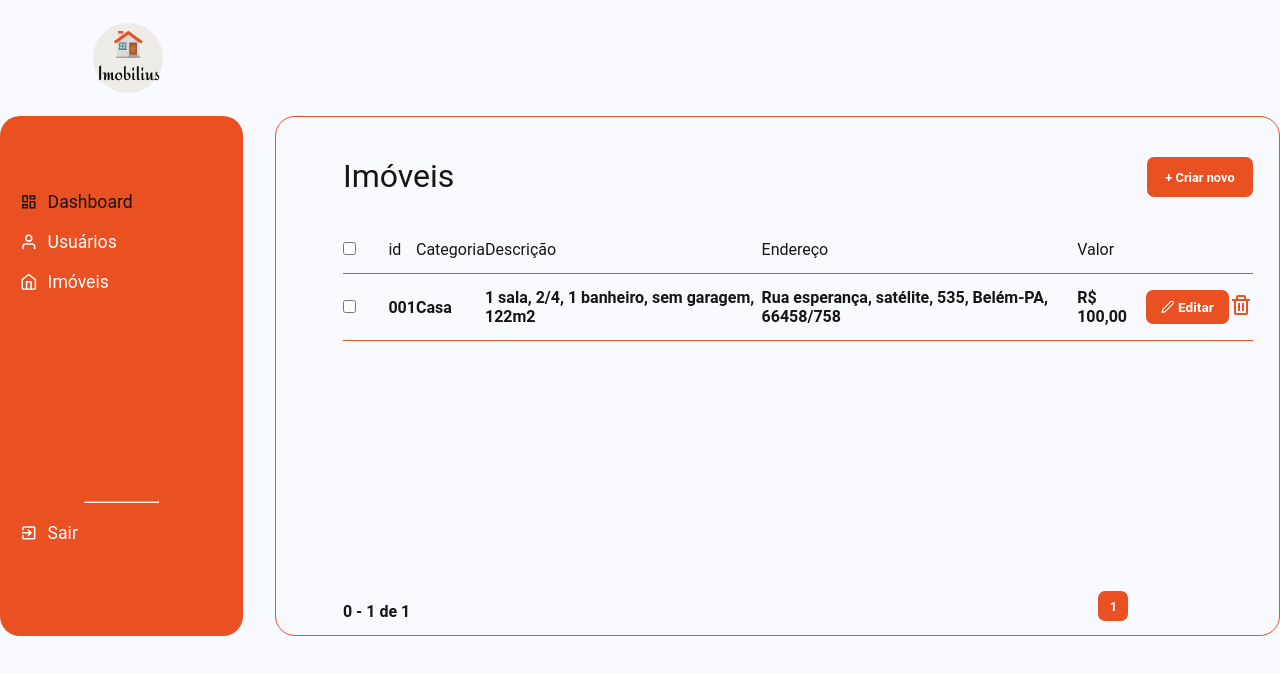
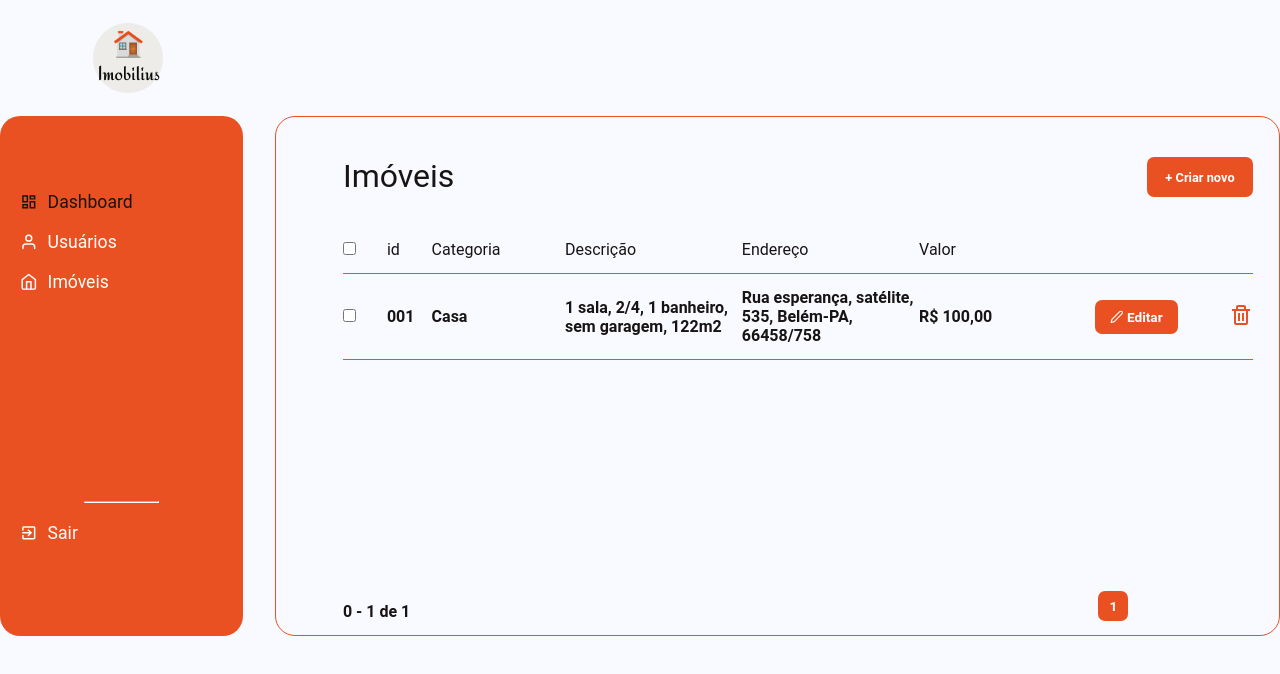
Before and after one commit to LeonardoSilvaCosta/imobilius-frontend, a React (Vite) app: page /real-state in a window 1280 px wide. Shown: the top 674 px of the page. Built offline with nearby package versions, Linux system fonts and the light colour scheme; what miragejs would draw is missing.

Commit message:
Finaliza a estilização do componente ManagementTable para Usuários e Imóveis

```diff
--- a/src/components/ManagementTable/index.tsx
+++ b/src/components/ManagementTable/index.tsx
@@ -29,16 +29,22 @@ export function ManagementTable({ title, entityType }: ManagementTableProps) {
         <h2>{title}</h2>
         <button>+ Criar novo</button>
       </header>
-      <div className="table-container">
+      <div
+        className={
+          entityType === "user"
+            ? "table-container-user"
+            : "table-container-real-state"
+        }
+      >
         {entityType === "user" ? (
           <table>
             <tr>
               <th>
                 <input type="checkbox" />
               </th>
-              <th>Nome</th>
-              <th>E-mail</th>
-              <th>Telefone</th>
+              <th className="user-name">Nome</th>
+              <th className="user-email">E-mail</th>
+              <th className="user-phone">Telefone</th>
               <th className="edit"></th>
               <th className="delete"></th>
             </tr>
@@ -46,14 +52,16 @@ export function ManagementTable({ title, entityType }: ManagementTableProps) {
               <td>
                 <input type="checkbox" />
               </td>
-              <td>Leonardo Costa</td>
-              <td>leonardocostapsi@gmail.com</td>
-              <td>(91) 98816-5507</td>
+              <td className="user-name">Leonardo Costa</td>
+              <td className="user-email">leonardocostapsi@gmail.com</td>
+              <td className="user-phone">(91) 98816-5507</td>
               <td className="edit">
-                <button>
-                  <FiEdit2 />
-                  Editar
-                </button>
+                <span>
+                  <button>
+                    <FiEdit2 />
+                    Editar
+                  </button>
+                </span>
               </td>
               <td className="delete">
                 <BiTrash className="trash-icon" />
@@ -66,11 +74,11 @@ export function ManagementTable({ title, entityType }: ManagementTableProps) {
               <th>
                 <input type="checkbox" />
               </th>
-              <th>id</th>
-              <th>Categoria</th>
-              <th>Descrição</th>
-              <th>Endereço</th>
-              <th>Valor</th>
+              <th className="real-state-id">id</th>
+              <th className="real-state-category">Categoria</th>
+              <th className="real-state-real-state-description">Descrição</th>
+              <th className="real-state-address">Endereço</th>
+              <th className="real-state-value">Valor</th>
               <th className="edit"></th>
               <th className="delete"></th>
             </tr>
@@ -78,11 +86,11 @@ export function ManagementTable({ title, entityType }: ManagementTableProps) {
               <td>
                 <input type="checkbox" />
               </td>
-              <td>001</td>
-              <td>Casa</td>
-              <td>1 sala, 2/4, 1 banheiro, sem garagem, 122m2</td>
-              <td>Rua esperança, satélite, 535, Belém-PA, 66458/758</td>
-              <td>R$ 100,00</td>
+              <td className="real-state-id">001</td>
+              <td className="real-state-category">Casa</td>
+              <td className="real-state-real-state-description">1 sala, 2/4, 1 banheiro, sem garagem, 122m2</td>
+              <td className="real-state-address">Rua esperança, satélite, 535, Belém-PA, 66458/758</td>
+              <td className="real-state-value">R$ 100,00</td>
               <td className="edit">
                 <button>
                   <FiEdit2 />
--- a/src/components/ManagementTable/styles.css
+++ b/src/components/ManagementTable/styles.css
@@ -8,7 +8,7 @@
   border-radius: 1.25rem;
 }
 
-h2 {
+.management-table-container h2 {
   font-size: 2rem;
   font-weight: normal;
 }
@@ -50,39 +50,53 @@ h2 {
   height: 30px;
 }
 
-.table-container {
+.table-container-user, .table-container-real-state {
   height: 350px;
   margin-top: 1.8125rem;
 }
 
-table {
+.table-container-user table, .table-container-real-state table {
   width: 100%;
   border-collapse: collapse;
   text-align: left;
 }
 
-tr {
+.table-container-user tr,
+.table-container-real-state tr  {
   border-bottom: 1px solid var(--primary);
 }
 
-th {
-  font-weight: normal;
+.table-container-user th, td,
+.table-container-real-state th, td {
+  padding: 0.875rem 0;
 }
 
-th:first-child, td:first-child {
+.table-container-user th,
+.table-container-real-state th { font-weight: normal; width: 20%; }
+
+.table-container-user td,
+.table-container-real-state td { font-weight: bold; width: 20%;}
+
+.table-container-user th:first-child, td:first-child,
+.table-container-real-state th:first-child, td:first-child {
   width: 5%;
 }
 
-th:nth-child, td:nth-child(3) {
+.table-container-user .user-email {
   width: 35%;
 }
 
-td {
-  font-weight: bold;
+.table-container-real-state .real-state-id {
+  width: 5%;
 }
 
-th, td {
-  padding: 0.875rem 0;
+.table-container-real-state .real-state-category {
+  width: 15%;
+}
+
+.edit span {
+  display: flex;
+  justify-content: center;
 }
 
 .edit button {
```
